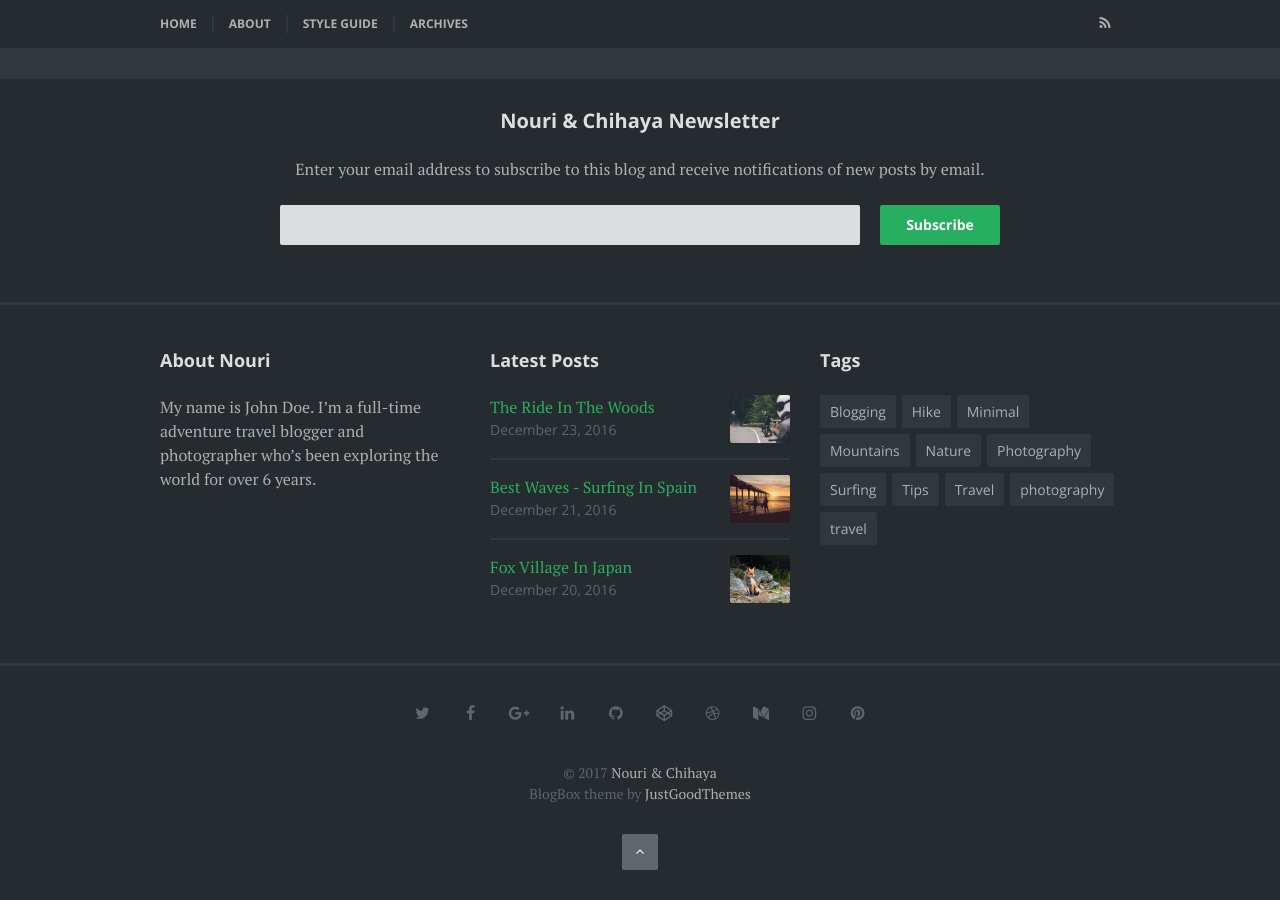
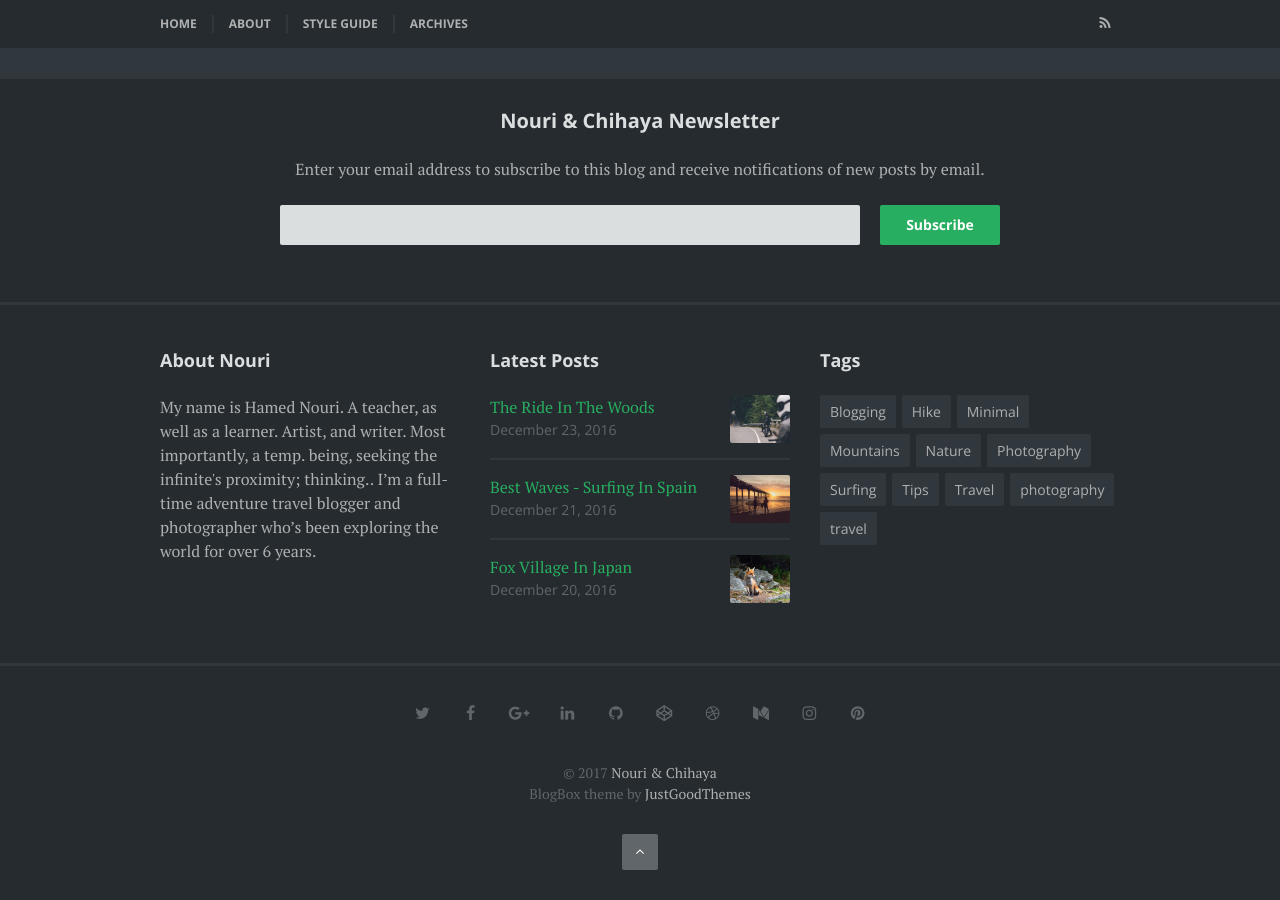
Before and after one commit to nourijp/chihaya, a Jekyll site: the page built from index.html, in a window 1280 px wide and 900 px high, scrolled down 7310 px. Built offline with Jekyll 4.4.1, drawn with Linux system fonts in a browser that asks for light colours; some web fonts are replaced; the list of posts is cut into pages by our own code.

Commit message:
Update _config.yml

```diff
--- a/_config.yml
+++ b/_config.yml
@@ -42,7 +42,7 @@ disqus: bankauskas
 
 # Author information - author info at the bottom of the post
 author_name: "Nouri"
-author_bio: "My name is John Doe. I’m a full-time adventure travel blogger and photographer who’s been exploring the world for over 6 years."
+author_bio: "My name is Hamed Nouri. A teacher, as well as a learner. Artist, and writer. Most importantly, a temp. being, seeking the infinite's proximity; thinking.. I’m a full-time adventure travel blogger and photographer who’s been exploring the world for over 6 years."
 author_url: "http://nouri.jp"
 author_location: "東京, 日本"
 author_image: authorimage.jpg
```
